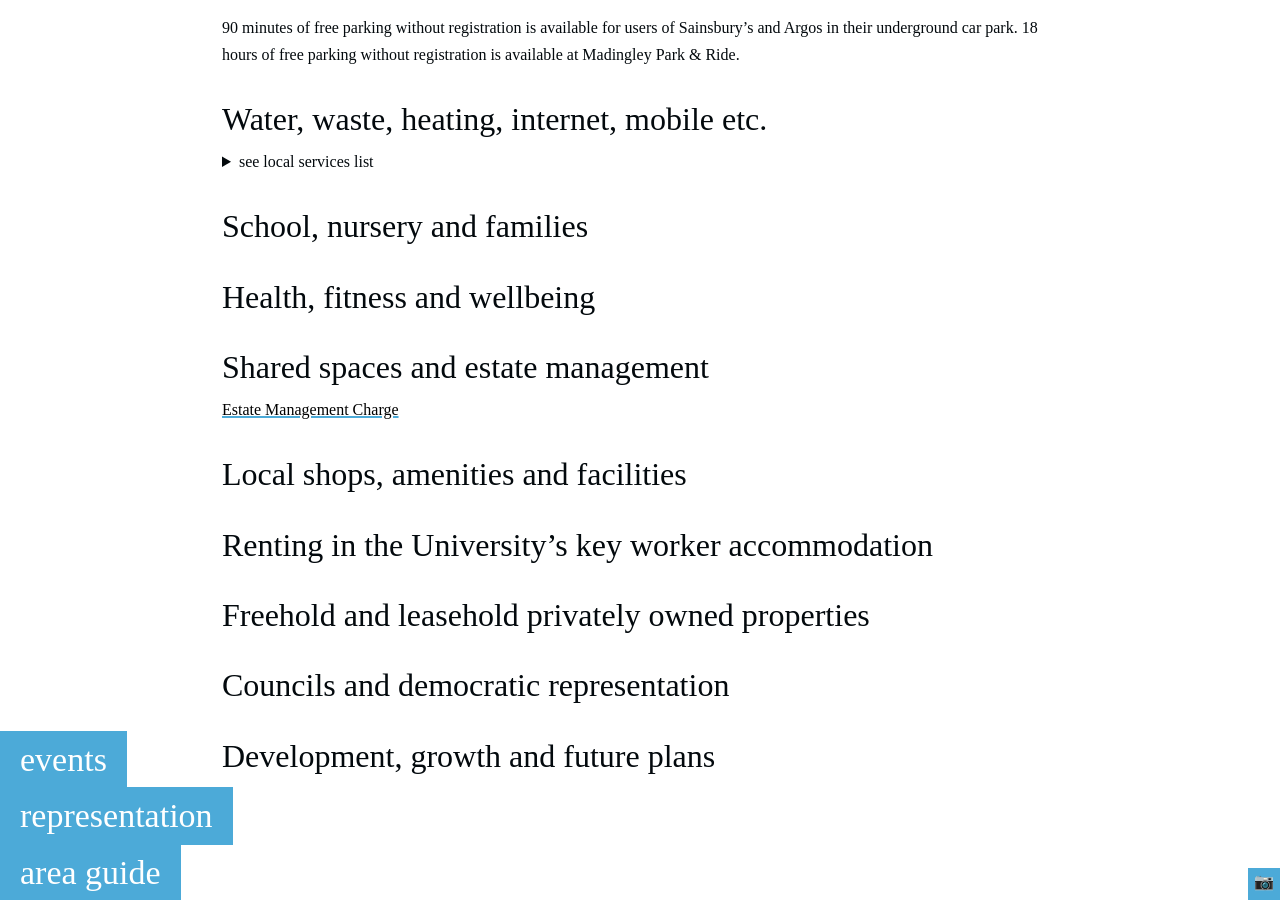
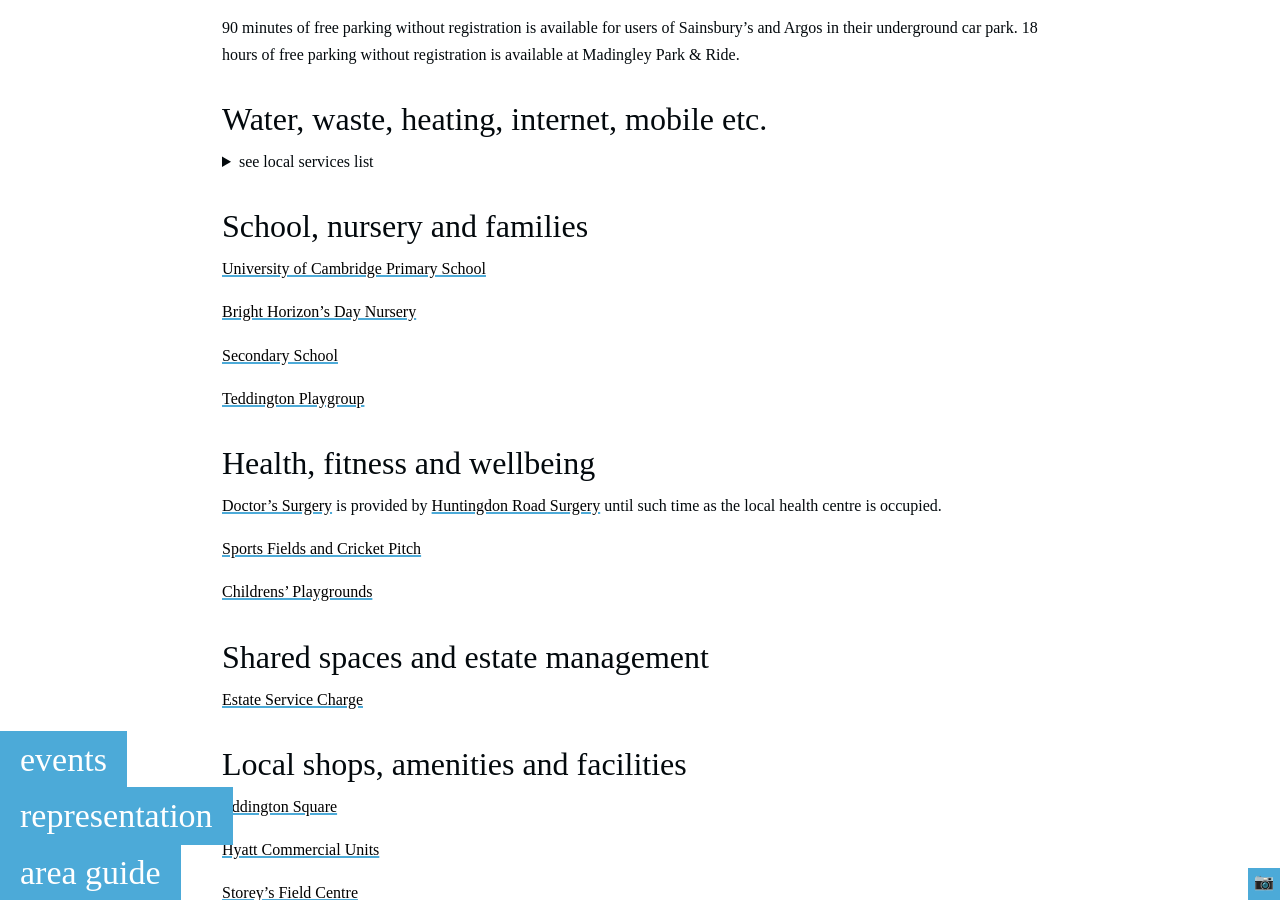
Before and after one commit to pieterdesnerck/website, a Jekyll site: the page built from docs/area-guide.md, in a window 1280 px wide and 900 px high, scrolled down 1235 px. Built offline with Jekyll 4.4.1, drawn with Linux system fonts in a browser that asks for light colours; some web fonts are replaced.

```diff
--- a/docs/area-guide.md
+++ b/docs/area-guide.md
@@ -14,7 +14,7 @@
 
 [Portal Estate Management](https://portal.eddington-cambridge.co.uk/customer-service-team/report-a-defect/){:name='portal'}
 is a wrapper-company owned by the University which deals with issues relating to most shared public spaces in Eddington. This includes all roads, pavenments, cycle paths and hard and soft landscaping.
-They are responsible for collecting the [Estate Management Charge](#estate-management-charge) and spending it on local maintenance, improvement and contingency planning. Though they subcontract the billing to [Vital](#vital) and the execution of estate management tasks to [Mears](#mears).
+They are responsible for collecting the [Estate Service Charge](#estate-management-charge) and spending it on local maintenance, improvement and contingency planning. Though they subcontract the billing to [Vital](#vital) and the execution of estate management tasks to [Mears](#mears).
 Portal can sometimes be a useful first contact for services commissioned by other parties below, such as bin collections, playing fields, play parks and questions around covenants.
 
 [Lodge Property Services](https://eddington-cambridge.co.uk/key-worker-housing-frequently-asked-questions){:name='lodge'}
@@ -24,7 +24,7 @@
 is a wrapper-company owned by the University responsible for heat network infrastructure in Eddington and the energy centre on Burkitt Lane. Their responsibility ends before the Heat Interface Unit within each property. Consumer billing and much of the network's maintenance is subcontracted to [Vital Energi](#vital).
 
 [Vital Energi](https://www.vitalenergi.co.uk/){:name='vital'}
-provide customer billing services to Portal and Core, for Estate Management Charge and heat usage respectively. They also run our energy centre and maintain our local heat network infrastructure as the current contract holder under Core.
+provide customer billing services to Portal and Core, for Estate Service Charge and heat usage respectively. They also run our energy centre and maintain our local heat network infrastructure as the current contract holder under Core.
 
 [Mears](https://www.mearsgroup.co.uk/){:name='mears'}
 are a national housing services operator. They provide estate management services around Eddington as the current contract holder under Portal. They also do property management for Lodge, and both of these work packages form part of a broader contract with the University outside of Eddington.
@@ -86,13 +86,34 @@
 
 ## School, nursery and families
 
+[University of Cambridge Primary School](https://www.universityprimaryschool.org.uk/){:name='primary-school'}
+
+[Bright Horizon's Day Nursery](https://www.brighthorizons.co.uk/our-nurseries/eddington-nursery){:name='nursery'}
+
+[Secondary School](){:name='secondary-school'}
+
+[Teddington Playgroup](){:name='teddington'}
+
 ## Health, fitness and wellbeing
+
+[Doctor's Surgery](){:name='doctor'}
+is provided by [Huntingdon Road Surgery](https://huntingdonroadsurgery.co.uk/) until such time as the local health centre is occupied.
+
+[Sports Fields and Cricket Pitch](){:name='sports'}
+
+[Childrens' Playgrounds](){:name='playgrounds'}
 
 ## Shared spaces and estate management
 
-[Estate Management Charge](){:name='estate-management-charge'}
+[Estate Service Charge](https://portal.eddington-cambridge.co.uk/estate-service-charge/){:name='estate-management-charge'}
 
 ## Local shops, amenities and facilities
+
+[Eddington Square](){:name='square'}
+
+[Hyatt Commercial Units](){:name='hyatt-units'}
+
+[Storey's Field Centre](https://www.storeysfieldcentre.org.uk/){:name='sfc'}
 
 ## Renting in the University's key worker accommodation
 
```
